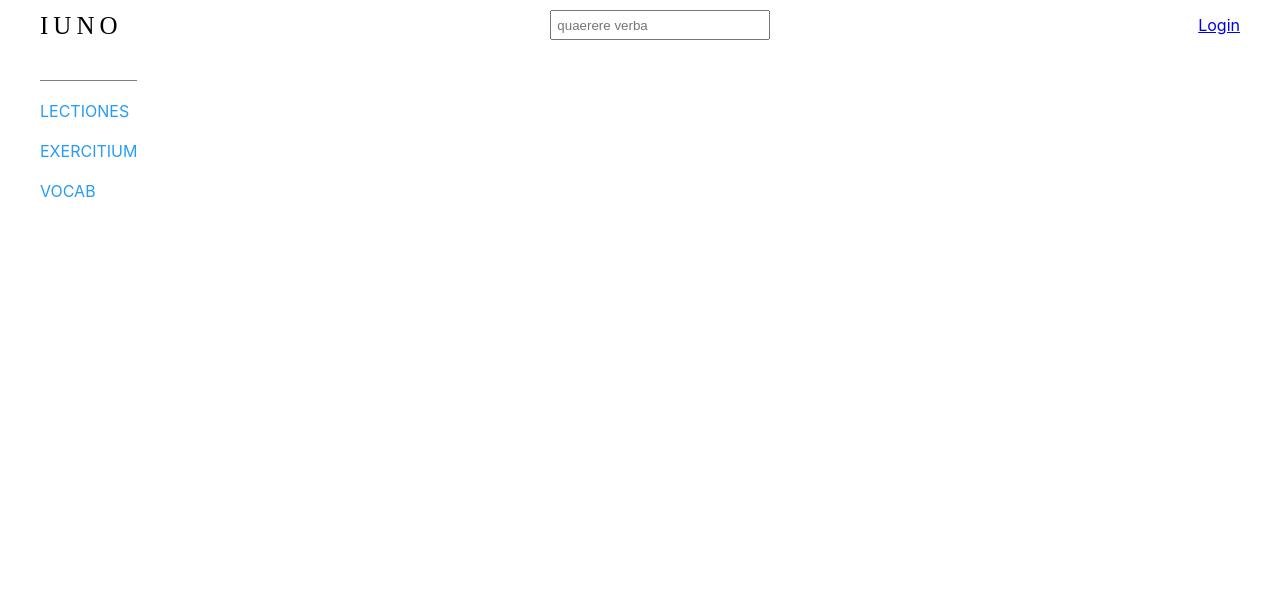
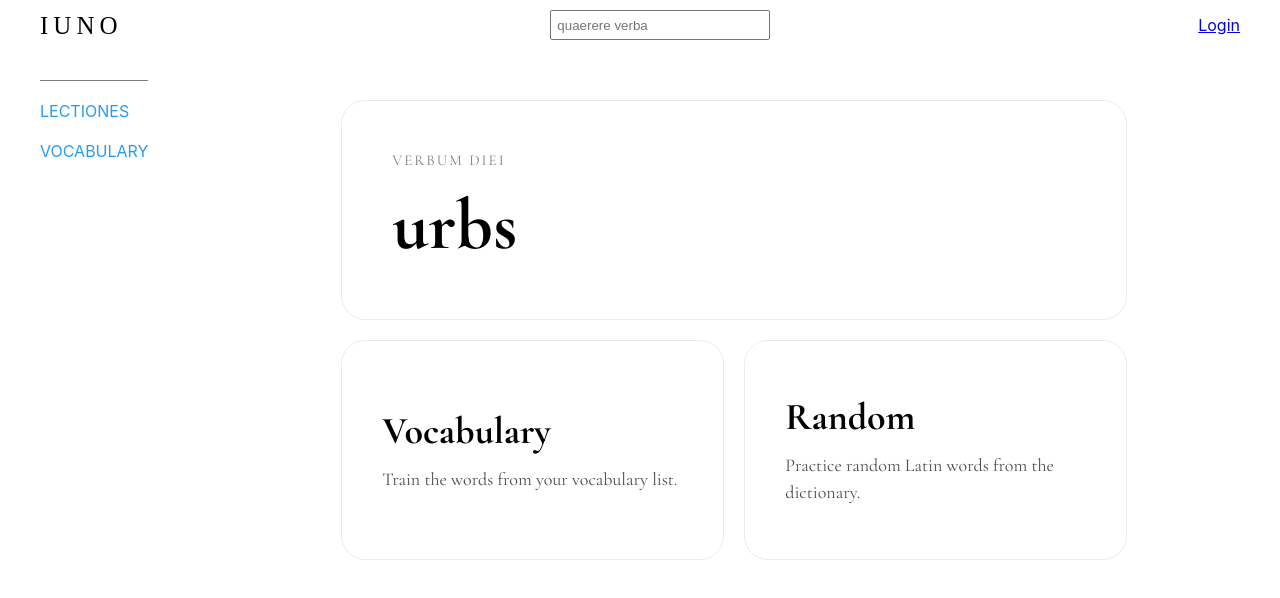
Before and after one commit to lorenzoeldude/iuno, a React (Create React App) app: page /vocabulary in a window 1280 px wide. Shown: the top 598 px of the page. Built offline with nearby package versions, Linux system fonts and the light colour scheme; a web font is replaced by a local one.

Commit message:
vocabulary page

```diff
--- a/src/components/layout/AppContent/index.js
+++ b/src/components/layout/AppContent/index.js
@@ -21,6 +21,7 @@ import WordList from "../../pages/WordList";
 import ListTrainer from "../../pages/ListTrainer";
 import UserPage from "../../pages/UserPage";
 import UserSettings from "../../pages/UserSettings";
+import Vocabulary from "../../pages/Vocabulary";
 
 const Body = styled.div`
   display: flex;
@@ -68,6 +69,7 @@ function AppContent() {
             <Route path="/lectiones/1/vocabula" element={<Vocabula />} />
             <Route path="/lectiones/1/examinatio" element={<Examinatio />} />
 
+            <Route path="/vocabulary" element={<Vocabulary />} />
             <Route path="/user/list" element={<WordList />} />
             <Route path="/listtrainer" element={<ListTrainer />} />
 
--- a/src/components/molecules/Sidebar/index.js
+++ b/src/components/molecules/Sidebar/index.js
@@ -48,8 +48,8 @@ function Sidebar () {
             <Line />
             <List>
                 <ListItem><Link href="/lectiones">LECTIONES</Link></ListItem>
-                <ListItem><Link href="/trainer">EXERCITIUM</Link></ListItem>
-                <ListItem><Link href="/listtrainer">VOCAB</Link></ListItem>
+                <ListItem><Link href="/vocabulary">VOCABULARY</Link></ListItem>
+                {/* <ListItem><Link href="/listtrainer">VOCAB</Link></ListItem> */}
             </List>
         </Wrapper>
     );
--- /dev/null
+++ b/src/components/pages/Vocabulary/index.js
@@ -0,0 +1,139 @@
+import styled from "styled-components";
+import { useNavigate } from "react-router-dom";
+
+const Wrapper = styled.div`
+    width: 72%;
+    margin: 0 auto;
+    padding: 20px 0 60px 0;
+`;
+
+const Grid = styled.div`
+    display: grid;
+    grid-template-columns: 1fr 1fr;
+    gap: 20px;
+`;
+
+const HeroCard = styled.div`
+    width: 100%;
+    padding: 50px;
+    border-radius: 24px;
+    border: 1px solid rgba(0,0,0,0.08);
+    margin-bottom: 20px;
+    cursor: pointer;
+    transition: 0.15s ease;
+
+    display: flex;
+    flex-direction: column;
+    justify-content: center;
+
+    &:hover {
+        background: rgba(0,0,0,0.03);
+        transform: translateY(-2px);
+    }
+`;
+
+const Card = styled.div`
+    padding: 40px;
+    border-radius: 24px;
+    border: 1px solid rgba(0,0,0,0.08);
+    cursor: pointer;
+    transition: 0.15s ease;
+
+    display: flex;
+    flex-direction: column;
+    justify-content: center;
+    min-height: 220px;
+
+    &:hover {
+        background: rgba(0,0,0,0.03);
+        transform: translateY(-2px);
+    }
+`;
+
+const SmallLabel = styled.p`
+    font-size: 15px;
+    text-transform: uppercase;
+    letter-spacing: 2px;
+    opacity: 0.5;
+    margin-bottom: 12px;
+`;
+
+const BigWord = styled.h1`
+    font-size: 72px;
+    margin: 0;
+    font-family: "Cormorant Garamond", serif;
+`;
+
+const CardTitle = styled.h2`
+    font-size: 38px;
+    margin-bottom: 12px;
+`;
+
+const CardText = styled.p`
+    font-size: 18px;
+    opacity: 0.7;
+    line-height: 1.5;
+`;
+
+function Vocabulary() {
+
+    const navigate = useNavigate();
+
+    return (
+        <Wrapper>
+
+            {/* ========================================= */}
+            {/* WORD OF THE DAY */}
+            {/* ========================================= */}
+
+            <HeroCard
+                onClick={() => navigate("/dictionary/urbs")}
+            >
+
+                <SmallLabel>
+                    Verbum Diei
+                </SmallLabel>
+
+                <BigWord>
+                    urbs
+                </BigWord>
+
+            </HeroCard>
+
+            {/* ========================================= */}
+            {/* TRAINERS */}
+            {/* ========================================= */}
+
+            <Grid>
+
+                <Card onClick={() => navigate("/listtrainer")}>
+
+                    <CardTitle>
+                        Vocabulary
+                    </CardTitle>
+
+                    <CardText>
+                        Train the words from your vocabulary list.
+                    </CardText>
+
+                </Card>
+
+                <Card onClick={() => navigate("/trainer")}>
+
+                    <CardTitle>
+                        Random
+                    </CardTitle>
+
+                    <CardText>
+                        Practice random Latin words from the dictionary.
+                    </CardText>
+
+                </Card>
+
+            </Grid>
+
+        </Wrapper>
+    );
+}
+
+export default Vocabulary;
```
